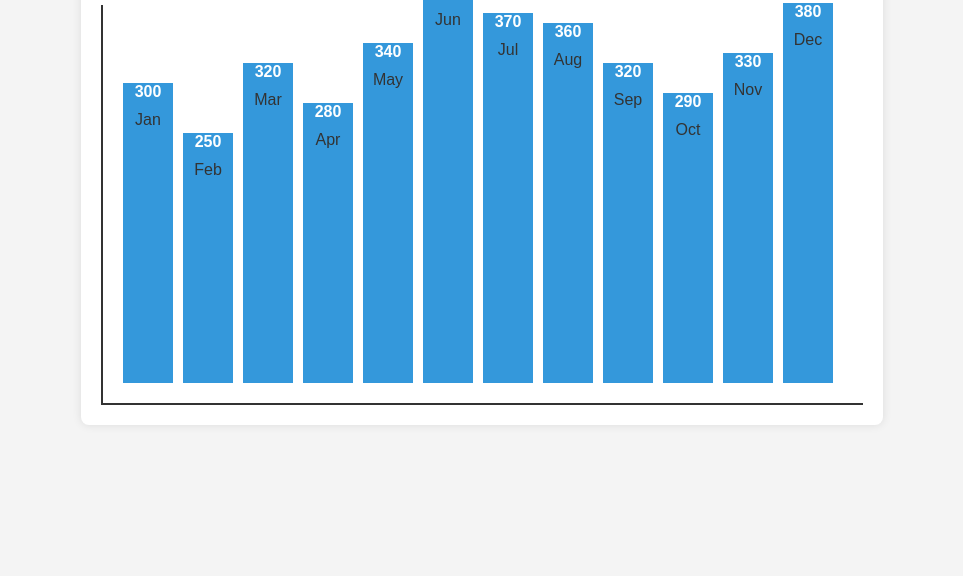
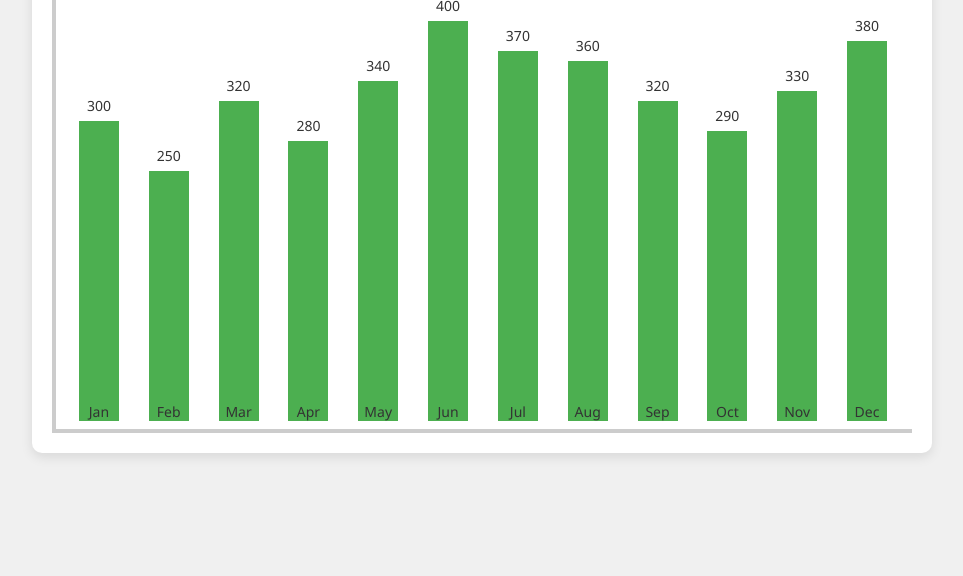
Before and after one commit to DzakyAzizan/portofolio, a plain HTML site: page index(3).html in a window 1280 px wide. Shown: the part 224-800 px from the top of the page, without its empty margins (158-1121 px from the left). Drawn offline with Linux system fonts and the light colour scheme.

Commit message:
Update index(3).css

```diff
--- a/index(3).css
+++ b/index(3).css
@@ -1,12 +1,12 @@
 * {
-  box-sizing: border-box;
   margin: 0;
   padding: 0;
+  box-sizing: border-box;
 }
 
 body {
-  font-family: Arial, sans-serif;
-  background-color: #f4f4f4;
+  font-family: "Segoe UI", Tahoma, Geneva, Verdana, sans-serif;
+  background-color: #f0f0f0;
   display: flex;
   justify-content: center;
   align-items: center;
@@ -14,55 +14,73 @@ body {
 }
 
 .container {
-  max-width: 1000px;
-  margin: 20px auto;
+  background-color: #fff;
   padding: 20px;
-  background-color: #fff;
-  box-shadow: 0 0 10px rgba(0, 0, 0, 0.1);
-  border-radius: 8px;
+  border-radius: 10px;
+  box-shadow: 0px 4px 12px rgba(0, 0, 0, 0.1);
+  width: 80%;
+  max-width: 900px;
+  text-align: center;
 }
 
 h1 {
-  text-align: center;
-  margin-bottom: 20px;
+  margin-bottom: 30px;
+  font-size: 24px;
   color: #333;
 }
 
 .chart {
   display: flex;
-  justify-content: space-between;
+  justify-content: space-around;
   align-items: flex-end;
-  height: 400px;
-  padding: 20px;
-  border-left: 2px solid #333;
-  border-bottom: 2px solid #333;
+  height: 450px;
+  border-left: 2px solid #ccc;
+  border-bottom: 2px solid #ccc;
+  padding: 10px;
+  position: relative;
 }
 
 .bar {
-  width: 50px;
-  background-color: #3498db;
-  text-align: center;
-  margin-right: 10px;
-  transition: background-color 0.3s;
-}
-
-.bar:hover {
-  background-color: #2980b9;
+  width: 40px;
+  background-color: #4caf50;
+  display: flex;
+  flex-direction: column;
+  justify-content: flex-end;
+  align-items: center;
+  position: relative;
 }
 
 .bar span {
-  display: block;
-  margin-bottom: 5px;
-  color: #fff;
-  font-weight: bold;
+  position: absolute;
+  top: -25px;
+  font-size: 14px;
+  color: #333;
 }
 
 .label {
-  text-align: center;
-  margin-top: 10px;
+  margin-top: 5px;
+  font-size: 14px;
   color: #333;
 }
-img {
-  max-width: 100%;
-  height: auto;
+
+/* Style for chart axes */
+.chart::before,
+.chart::after {
+  content: "";
+  position: absolute;
+  background-color: #ccc;
 }
+
+.chart::before {
+  left: 0;
+  top: 0;
+  bottom: 0;
+  width: 2px;
+}
+
+.chart::after {
+  left: 0;
+  bottom: 0;
+  right: 0;
+  height: 2px;
+}
```
